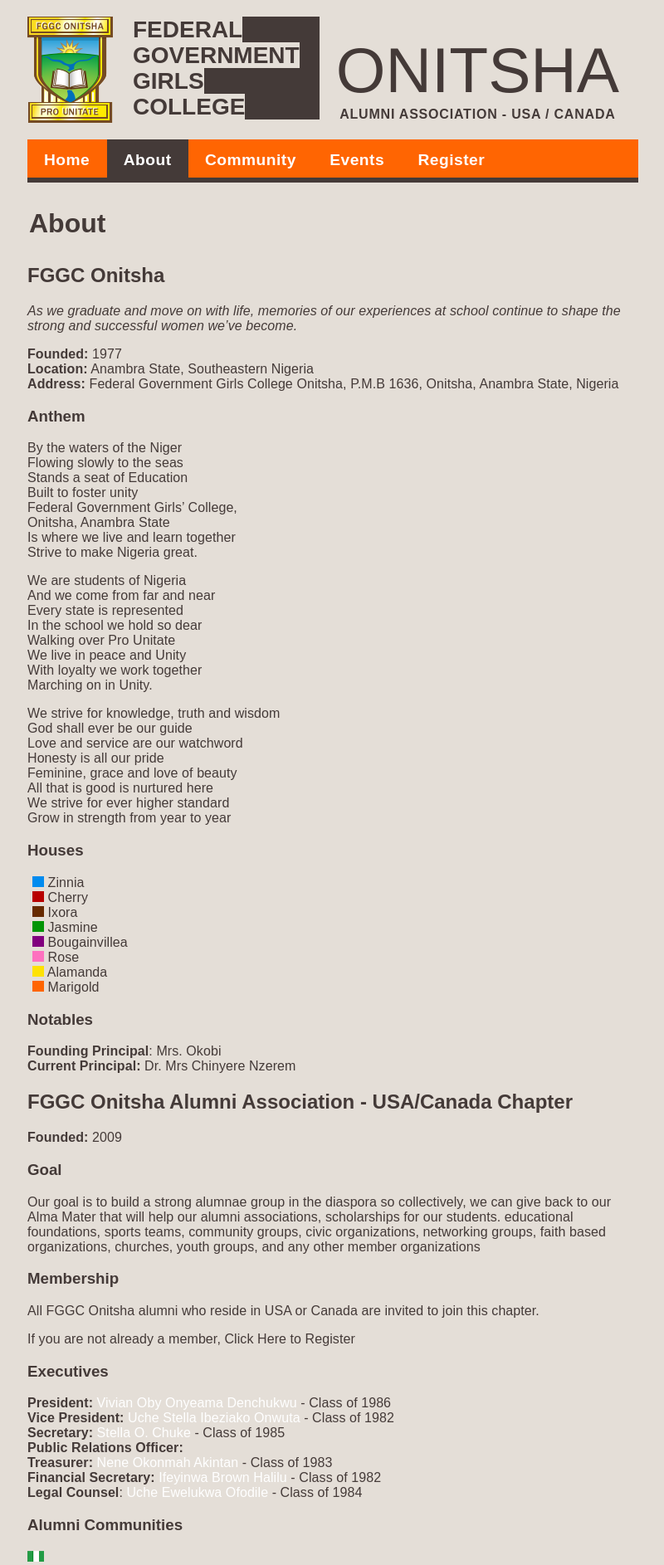
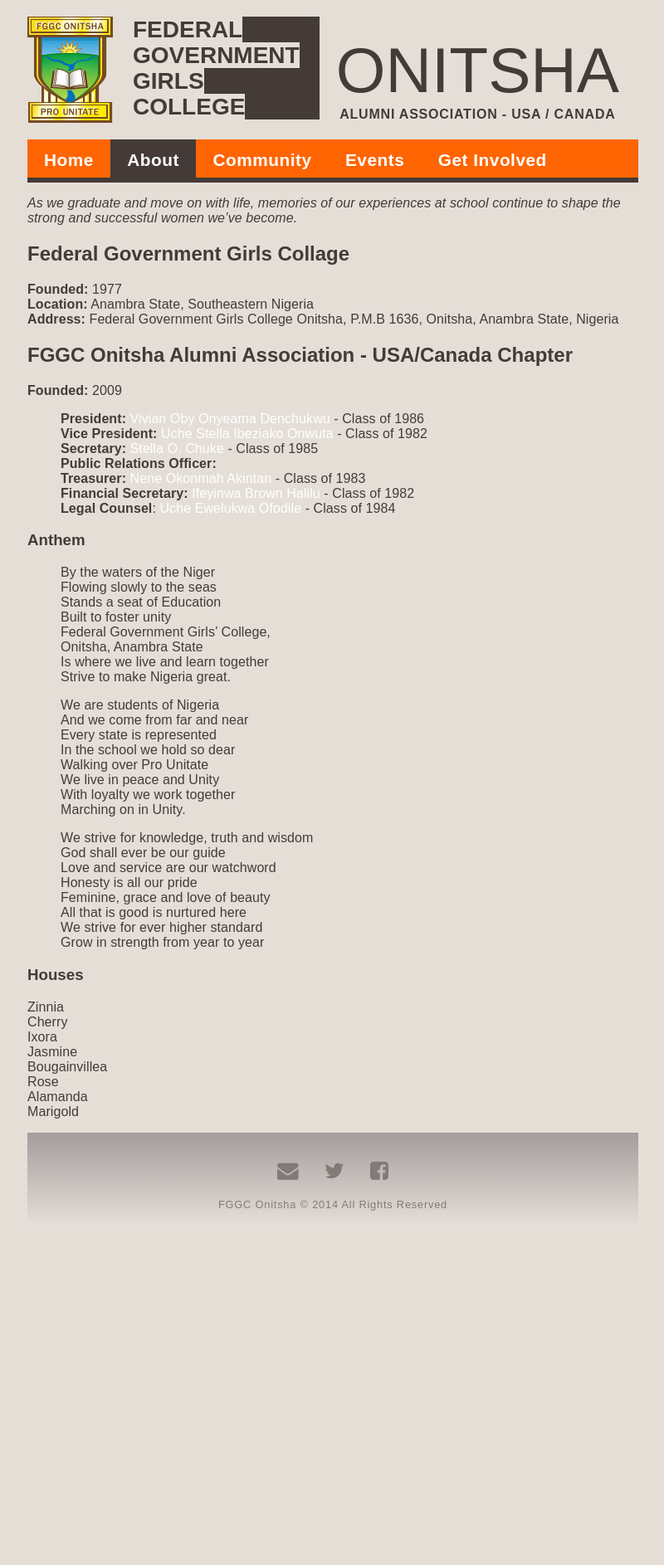
Before and after one commit to fggconitsha/fggconitsha, a Jekyll site: the page built from about.md, in a window 1280 px wide. Shown: the top 1886 px of the page at 83% size, without its empty margins (207-1007 px from the left). Built offline with Jekyll 4.4.1, drawn with Linux system fonts in a browser that asks for light colours; nearby versions of some CDN libraries; Markdown is read by kramdown in place of the engine named in the settings; after the commit the page ends 1476 px from its top, so only the background shows below that; some of the changed text lies outside the part shown.

Commit message:
IA work on ABOUT and GET INVOLVED

```diff
--- a/_layouts/page.html
+++ b/_layouts/page.html
@@ -3,6 +3,6 @@
 ---
 
 <div class="page">
-  <h2 class="page-title">{{ page.title }}</h2>
+  <!-- <h2 class="page-title">{{ page.title }}</h2> -->
   {{ content }}
 </div>
--- a/about.md
+++ b/about.md
@@ -3,103 +3,62 @@
 title: About
 ---
 
-## FGGC Onitsha
+*As we graduate and move on with life, memories of our experiences at school continue to shape the strong and successful women we've become.*
 
-*As we graduate and move on with life, memories of our experiences at school continue to shape the strong and successful women we've become.*
+
+## Federal Government Girls Collage
 
 **Founded:** 1977
 **Location:** Anambra State, Southeastern Nigeria
 **Address:** Federal Government Girls College Onitsha, P.M.B 1636, Onitsha, Anambra State, Nigeria
 
-### Anthem
-By the waters of the Niger
-Flowing slowly to the seas
-Stands a seat of Education
-Built to foster unity
-Federal Government Girls’ College,
-Onitsha, Anambra State
-Is where we live and learn together
-Strive to make Nigeria great.
-
-We are students of Nigeria
-And we come from far and near
-Every state is represented
-In the school we hold so dear
-Walking over Pro Unitate
-We live in peace and Unity
-With loyalty we work together
-Marching on in Unity.
-
-We strive for knowledge, truth and wisdom
-God shall ever be our guide
-Love and service are our watchword
-Honesty is all our pride
-Feminine, grace and love of beauty
-All that is good is nurtured here
-We strive for ever higher standard
-Grow in strength from year to year
-
-### Houses
-<img src="/images/blue.gif" width="20" height="13" alt="Blue"> Zinnia
-<img src="/images/red.gif" width="20" height="13" alt="Red"> Cherry
-<img src="/images/brown.gif" width="20" height="13" alt="Brown"> Ixora
-<img src="/images/green.gif" width="20" height="13" alt="Green"> Jasmine
-<img src="/images/purple.gif" width="20" height="13" alt="Purple"> Bougainvillea
-<img src="/images/pink.gif" width="20" height="13" alt="Rose"> Rose
-<img src="/images/yellow.gif" width="20" height="13" alt="Yellow"> Alamanda
-<img src="/images/orange.gif" width="20" height="13" alt="Orange"> Marigold
-
-### Notables
-**Founding Principal**: Mrs. Okobi
-**Current Principal:** Dr. Mrs Chinyere Nzerem
-
 
 ## FGGC Onitsha Alumni Association - USA/Canada Chapter
 **Founded:** 2009
 
-### Goal
-
-Our goal is to build a strong alumnae group in the diaspora so collectively, we can give back to our Alma Mater that will help our alumni associations, scholarships for our students. educational foundations, sports teams, community groups, civic organizations, networking groups, faith based organizations, churches, youth groups, and any other member organizations
-
-### Membership
-All FGGC Onitsha alumni who reside in USA or Canada are invited to join this chapter.
-
-If you are not already a member, Click Here to Register
-
-### Executives
-
-**President:**  <a href="#mailto:vivian.onyeama@fggconitsha.com" class="email">Vivian Oby Onyeama Denchukwu</a> - Class of 1986
-**Vice President:** <a href="#mailto:stella.ibeziako@fggconitsha.com" class="email">Uche Stella Ibeziako Onwuta </a>- Class of 1982
-**Secretary:** <a href="#mailto:stella.chuke@fggconitsha.com" class="email">Stella O. Chuke</a> - Class of 1985
-**Public Relations Officer:**
-**Treasurer:** <a href="#mailto:nene.okonmah@fggconitsha.com" class="email">Nene Okonmah Akintan</a> - Class of 1983
-**Financial Secretary:** <a href="#mailto:ifeyinwa.brown@fggconitsha.com" class="email">Ifeyinwa Brown Halilu</a> - Class of 1982
-**Legal Counsel**: <a href="#mailto:uche.ewelukwa@fggconitsha.com" class="email">Uche Ewelukwa Ofodile</a> - Class of 1984
+> **President:**  <a href="#mailto:vivian.onyeama@fggconitsha.com" class="email">Vivian Oby Onyeama Denchukwu</a> - Class of 1986
+> **Vice President:** <a href="#mailto:stella.ibeziako@fggconitsha.com" class="email">Uche Stella Ibeziako Onwuta </a>- Class of 1982
+> **Secretary:** <a href="#mailto:stella.chuke@fggconitsha.com" class="email">Stella O. Chuke</a> - Class of 1985
+> **Public Relations Officer:**
+> **Treasurer:** <a href="#mailto:nene.okonmah@fggconitsha.com" class="email">Nene Okonmah Akintan</a> - Class of 1983
+> **Financial Secretary:** <a href="#mailto:ifeyinwa.brown@fggconitsha.com" class="email">Ifeyinwa Brown Halilu</a> - Class of 1982
+> **Legal Counsel**: <a href="#mailto:uche.ewelukwa@fggconitsha.com" class="email">Uche Ewelukwa Ofodile</a> - Class of 1984
 
 
-### Alumni Communities
-<img src="/images/nigflag.gif" width="20" height="13">
-FGGC Onitsha Abuja Chapter, Abuja Nigeria
-FGGC Onitsha Lagos Chapter, Lagos, Nigeria
+### Anthem
+> By the waters of the Niger
+> Flowing slowly to the seas
+> Stands a seat of Education
+> Built to foster unity
+> Federal Government Girls’ College,
+> Onitsha, Anambra State
+> Is where we live and learn together
+> Strive to make Nigeria great.
 
-<img src="/images/usaflag.gif" width="20" height="13">
-FGGC Onitsha USA / Canada Chapter, USA / Canada
+> We are students of Nigeria
+> And we come from far and near
+> Every state is represented
+> In the school we hold so dear
+> Walking over Pro Unitate
+> We live in peace and Unity
+> With loyalty we work together
+> Marching on in Unity.
 
-### Give Back
-#### Ways to Give
-There are different ways in which you can support the FGGC Onitsha - USA/Canada Anumni chapter, and the wonderful institution which guided us through our formative years.
+> We strive for knowledge, truth and wisdom
+> God shall ever be our guide
+> Love and service are our watchword
+> Honesty is all our pride
+> Feminine, grace and love of beauty
+> All that is good is nurtured here
+> We strive for ever higher standard
+> Grow in strength from year to year
 
-#### Financial Donations
-There are many reasons why financial donations are so important to FGGC Onitsha. Your gift can goes directly to better serve students, address unexpected issues, and capitalize on breaking opportunities.
-
-By making contributions day to day, month to month, year to year, alumni and friends provide a vital and necessary stream of academic and student support.
-
-**How to Donate**
-
-* Give online - through our paypal account (coming soon).
-* Give by mail - mail your check made payable to .
-
-To all those that have contributed in any way - **_Thank you so much for your support!_**
-
-##### Join the Alumni Organization
-Lorem Ipsum
+### Houses
+Zinnia
+Cherry
+Ixora
+Jasmine
+Bougainvillea
+Rose
+Alamanda
+Marigold
--- a/css/main.css
+++ b/css/main.css
@@ -127,10 +127,10 @@
   -webkit-font-smoothing: antialiased;
   height: 46px;
   font-family: Arial, Helvetica, sans-serif;
-  font-size: 1.2em;
-  font-weight: 800;
+  font-size: 1.3em;
+  font-weight: 700;
   letter-spacing: 0.025em;
-  padding-top: 10px;
+  padding-top: 8px;
   margin-right: -4px;
   color: #fff;
 }
```
Also changed, not shown: getinvolved.md (added, +44 -0 lines), register.md (deleted, +0 -6 lines), 1 other file.
